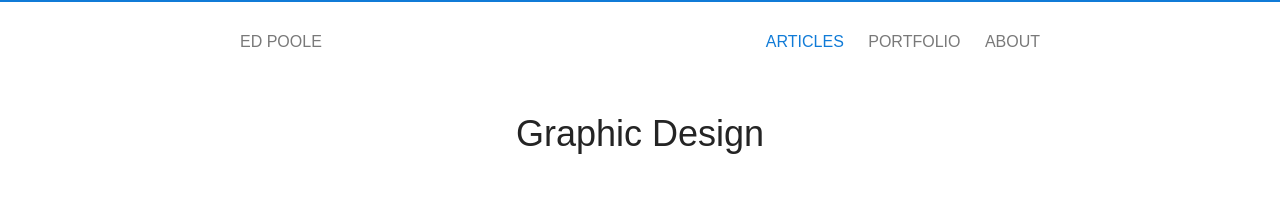
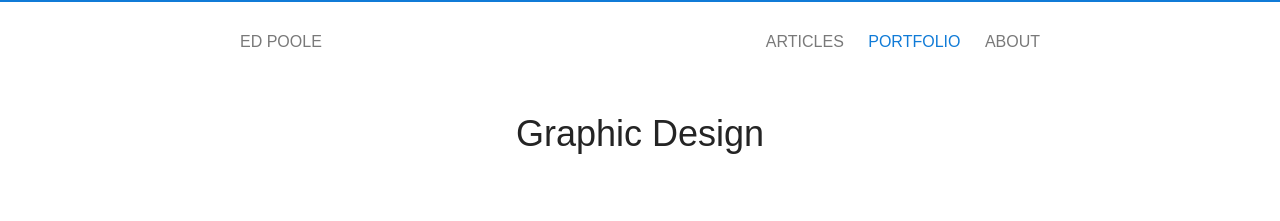
Before and after one commit to EdPoole/edpooleOld, a Jekyll site: the page portfolio/graphic-design/index.html, which Jekyll copies as it is, in a window 1280 px wide. Shown: the top 221 px of the page. Built offline with Jekyll 4.4.1, drawn with Linux system fonts in a browser that asks for light colours; nearby versions of some CDN libraries; Markdown is read by kramdown in place of the engine named in the settings.

Commit message:
fixed url

```diff
--- a/portfolio/graphic-design/index.html
+++ b/portfolio/graphic-design/index.html
@@ -36,8 +36,8 @@
 	<header class="focus-mode wrapper cf">
 		<a class="site-title" href="/">Ed Poole</a>
 		<nav class="site-nav">
-			<a class="active" href="/">Articles</a>
-			<a href="/portfolio">Portfolio</a>
+			<a href="/">Articles</a>
+			<a class="active" href="/portfolio">Portfolio</a>
 			<a href="/about/">About</a>
 		</nav>
 	</header>
```
